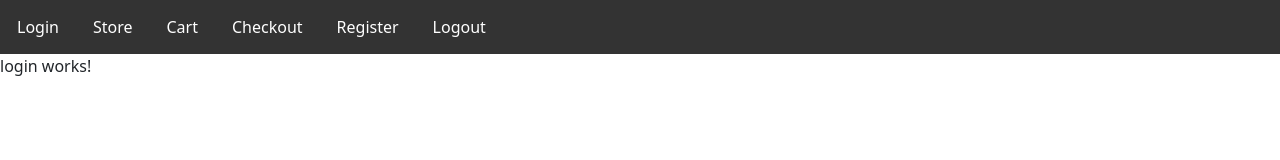
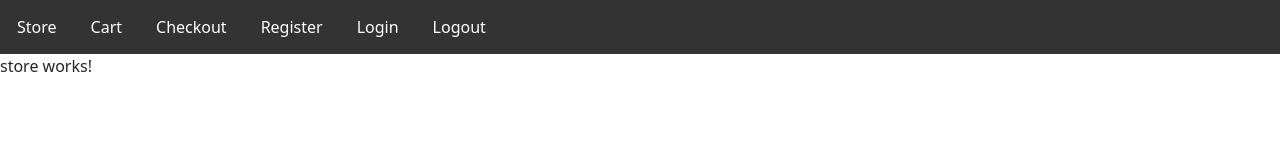
Before and after one commit to Revature-Capstone-1328/Game-Galaxy-Frontend, an Angular app: page / in a window 1280 px wide. Shown: the top 160 px of the page. Built offline with nearby package versions, Linux system fonts and the light colour scheme.

Commit message:
fixed routing

```diff
--- a/src/app/app-routing.module.ts
+++ b/src/app/app-routing.module.ts
@@ -9,7 +9,7 @@ import { StoreComponent } from './components/store/store.component';
 
 const routes: Routes = [{
   path: "",
-  component: LoginComponent
+  component: StoreComponent
 }, {
   path: "login",
   component: LoginComponent
--- a/src/app/components/nav-bar/nav-bar.component.html
+++ b/src/app/components/nav-bar/nav-bar.component.html
@@ -1,8 +1,8 @@
 <ul>
-  <li><a class="btn" routerLinkActive="active" routerLink="/login">Login</a></li>
   <li><a class="btn" routerLinkActive="active" routerLink="/store">Store</a></li>
   <li><a class="btn" routerLinkActive="active" routerLink="/cart">Cart</a></li>
   <li><a class="btn" routerLinkActive="active" routerLink="/checkout">Checkout</a></li>
   <li><a class="btn" routerLinkActive="active" routerLink="/register">Register</a></li>
+  <li><a class="btn" routerLinkActive="active" routerLink="/login">Login</a></li>
   <li><a class="btn" routerLinkActive="active" routerLink="/logout">Logout</a></li>
 </ul>
```
